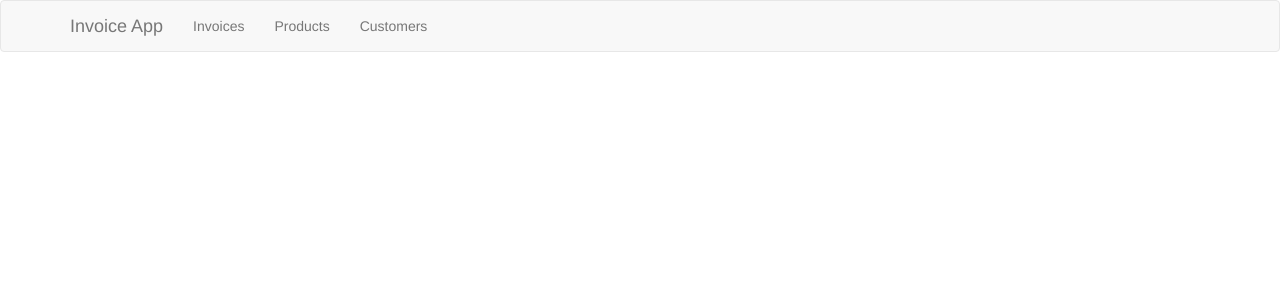
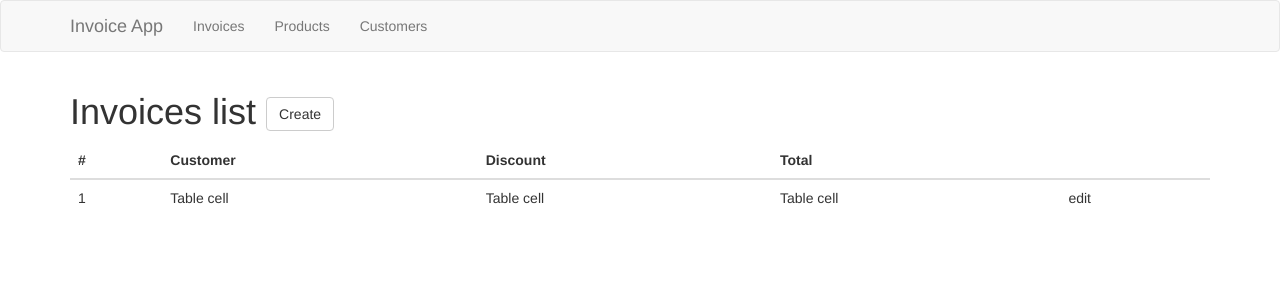
Before and after one commit to javadoffuad/InvoiceApp, a React app: page / in a window 1280 px wide. Shown: the top 300 px of the page. Built offline with nearby package versions, Linux system fonts and the light colour scheme.

Commit message:
create Invoices interface

```diff
--- /dev/null
+++ b/components/Invoices/List.js
@@ -0,0 +1,42 @@
+import React from 'react';
+import { render } from 'react-dom';
+import { Grid } from 'react-bootstrap';
+import { Row } from 'react-bootstrap';
+import { Col } from 'react-bootstrap';
+import { Button } from 'react-bootstrap';
+import { Table } from 'react-bootstrap';
+
+const Title = () => (
+    <Grid>
+        <Row>
+            <Col md={12}>
+                <h1>Invoices list <Button>Create</Button></h1>
+            </Col>
+        </Row>
+        <Row>
+            <Col md={12}>
+                <Table responsive>
+                    <thead>
+                        <tr>
+                            <th>#</th>
+                            <th>Customer</th>
+                            <th>Discount</th>
+                            <th colSpan={2}>Total</th>
+                        </tr>
+                    </thead>
+                    <tbody>
+                        <tr>
+                            <td>1</td>
+                            <td>Table cell</td>
+                            <td>Table cell</td>
+                            <td>Table cell</td>
+                            <td>edit</td>
+                        </tr>
+                    </tbody>
+                </Table>
+            </Col>
+        </Row>
+    </Grid>
+);
+
+module.exports = Title;
--- a/components/Layout.js
+++ b/components/Layout.js
@@ -1,12 +1,16 @@
 import React from 'react';
 import { render } from 'react-dom';
-import { Button } from 'react-bootstrap';
-
 import Header from '../components/Header';
+import Invoices from '../components/Invoices/List';
 
 class Layout extends React.Component {
 	render() {
-		return <Header/>
+		return(
+			<div>
+				<Header/>
+				<Invoices/>
+			</div>
+		)
 	}
 }
 
--- a/src/app.jsx
+++ b/src/app.jsx
@@ -1,10 +1,8 @@
 import React from 'react';
 import { render } from 'react-dom';
+import Layout from '../components/Layout';
 
 import 'react-select/dist/react-select.css';
-import { Button } from 'react-bootstrap';
-
-import Layout from '../components/Layout';
 
 render(
     <Layout/>,
```
